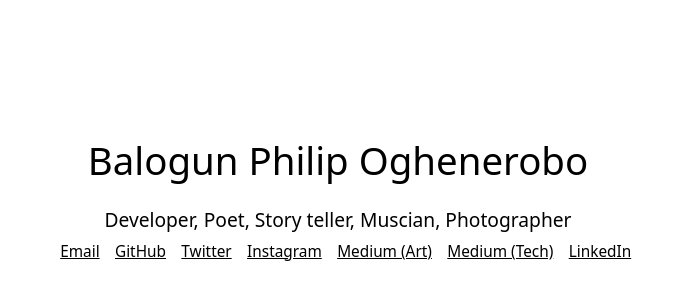
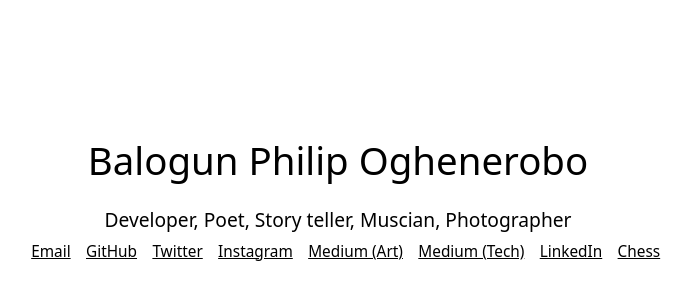
Before and after one commit to robophil/robophil.github.io, a plain HTML site: page index.html in a window 1280 px wide. Shown: the part 212-512 px from the top of the page, without its empty margins (302-993 px from the left). Drawn offline with Linux system fonts and the light colour scheme.

Commit message:
fix: added chess.com info

```diff
--- a/index.html
+++ b/index.html
@@ -75,6 +75,7 @@
       <li><a href="https://medium.com/@oghenerobo" target="_blank">Medium (Art)</a></li>
       <li><a href="https://tech.balogunphilip.com" target="_blank">Medium (Tech)</a></li>
       <li><a href="https://linkedin.com/in/balogunphilip" target="_blank">LinkedIn</a></li>
+      <li><a href="https://www.chess.com/member/robophil" target="_blank">Chess</a></li>
     </ul>
   </body>
 </html>
```
